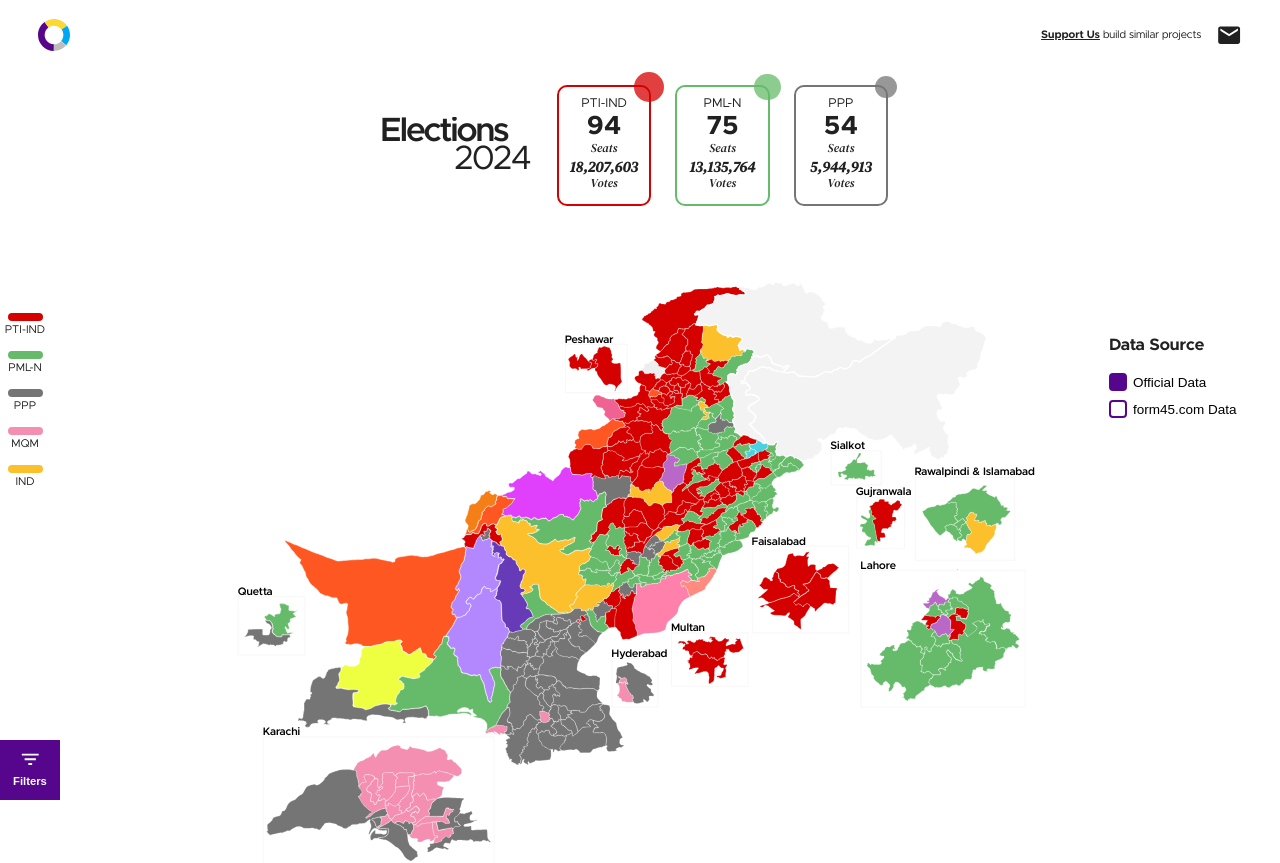
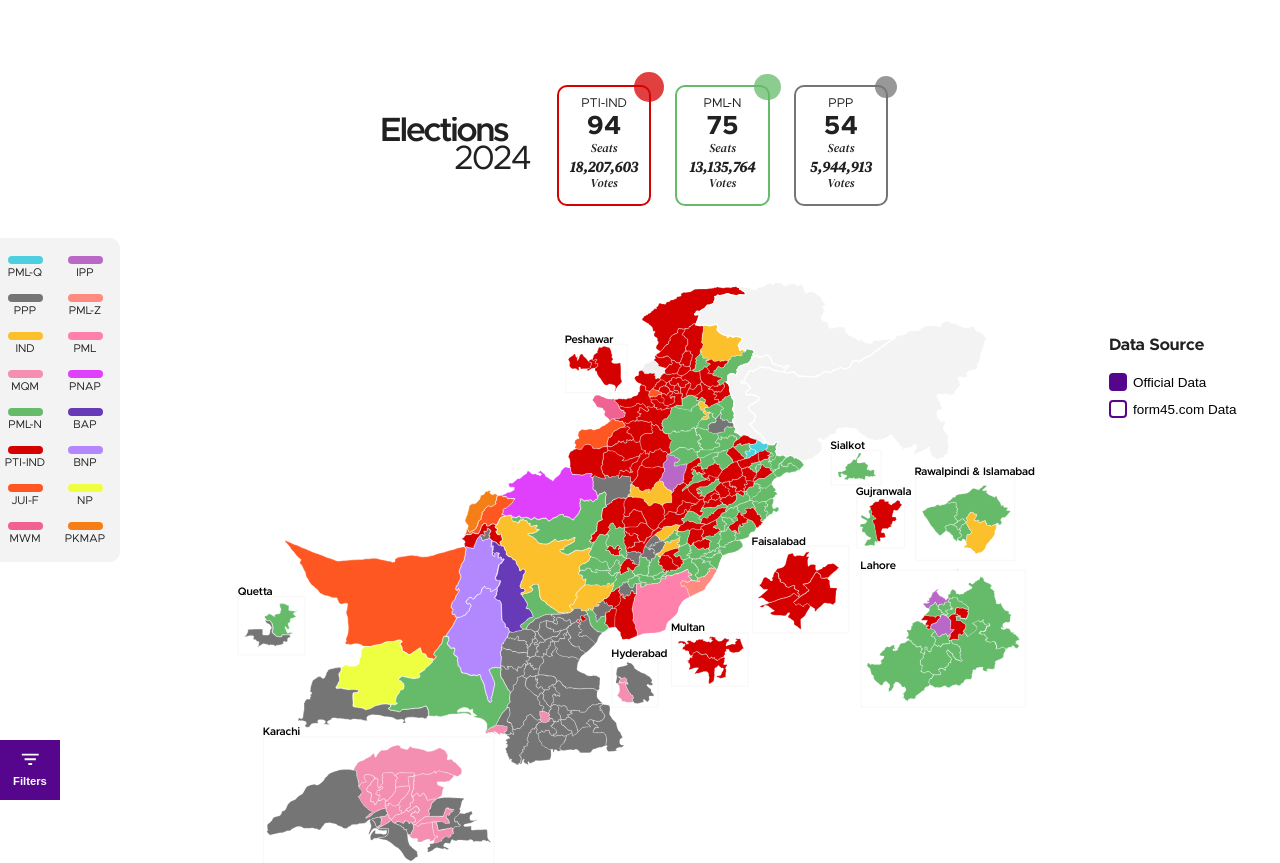
Before and after one commit to Danial-Sadiq-Masood/elections, a React (Create React App) app: page /#/ in a window 1280 px wide. Shown: the top 863 px of the page. Built offline with nearby package versions, Linux system fonts and the light colour scheme; a web font is replaced by a local one.

Commit message:
legend attempt 1

```diff
--- a/src/components/data/legend.js
+++ b/src/components/data/legend.js
@@ -1,18 +1,19 @@
-import { useEffect, useState } from "react";
+import { Fragment, useEffect, useState } from "react";
 import styled from "styled-components";
-import { Dictionary, partyColors, otherColor } from "../../utilities";
+import { Dictionary, partyColors, otherColor, allWinningParties } from "../../utilities";
 
 const Container = styled.div`
+    padding: 10px 0px;
+    background-color: #f3f3f3;
+    border-radius: 0px 10px 10px 0px;
     position: fixed;
     z-index: 2;
     left: 0px;
-    width: 50px;
     top: 50vh;
     transform: translateY(-50%);
     z-index: 2;
-    background-color: rgba(255,255, 255, 0.95);
-    display: flex;
-    flex-direction: column;
+    display : flex;
+    flex-direction : row;
 
     @media only screen and (max-width: 500px) {
         bottom: 65px;
@@ -21,38 +22,21 @@
     }
 `;
 
-const legParties = [
-    {
-        "party": "PTI-IND",
-        "seats": 149,
-        "color": "#9D27B0"
-    },
-    {
-        "party": "PML-N",
-        "seats": 48,
-        "color": "#66BB6A"
-    },
-    {
-        "party": "PPP",
-        "seats": 48,
-        "color": "#757575"
-    },
-    {
-        "party": "MQM",
-        "seats": 48,
-        "color": "#F48FB1"
-    },
-    {
-        "party": "IND",
-        "seats": 7,
-        "color": "#FBC02C"
-    }/*,
-    {
-        "party": "Other",
-        "seats": 7,
-        "color": "#dddddd"
-    }*/
-];
+const Column = styled.div`
+display : flex;
+flex-direction : column;
+width: 50px;
+padding-right : 10px;
+`;
+
+const legParties = Object.entries(partyColors)
+    .filter(d => allWinningParties.includes(d[0]))
+    .map((d) => ({
+        party: d[0],
+        color: d[1]
+    }))
+
+window.legParties = legParties;
 
 export default function Legend({ leaders }) {
 
@@ -68,9 +52,16 @@
 
     return (
         <Container>
-            {legParties.map((party, index) => {
-                return <PartyLegend key={`${index}party`} color={partyColors[party.party] || otherColor} party={party.color === '#64B5F6' ? 'Other' : party.party}/>
-            })}
+            <Column>
+                {legParties.slice(0, 8).map((party, index) => {
+                    return <PartyLegend key={`${index}party`} color={partyColors[party.party] || otherColor} party={party.color === '#64B5F6' ? 'Other' : party.party} />
+                })}
+            </Column>
+            <Column>
+                {legParties.slice(8, 16).map((party, index) => {
+                    return <PartyLegend key={`${index}party`} color={partyColors[party.party] || otherColor} party={party.color === '#64B5F6' ? 'Other' : party.party} />
+                })}
+            </Column>
         </Container>
     );
 };
@@ -114,13 +105,13 @@
     }
 `;
 
-function PartyLegend({color, party}) {
+function PartyLegend({ color, party }) {
     return (
         <Party title={color === '#dddddd' ? '' : Dictionary[party]} $color={party === 'undefined' ? '#ddd' : color}><p>{party === 'undefined' ? `IND` : party}</p></Party>
     )
 }
 
-const MargContainer = styled.div `
+const MargContainer = styled.div`
     display: flex;
     flex-direction: column;
     align-items: center;
@@ -166,7 +157,7 @@
     return (
         <MargContainer>
             <p>0%</p>
-            <MarginLegend/>
+            <MarginLegend />
             <p>100%</p>
             <span>Margin/ Turnout</span>
         </MargContainer>
--- a/src/views/dataView.js
+++ b/src/views/dataView.js
@@ -244,7 +244,6 @@
             setDisputedSeatsFilter
           }}
         >
-          <Navbar></Navbar>
           <Content>
             <TopBar
               {...{ bringMapIn, currentYear: '2024' }}
```
